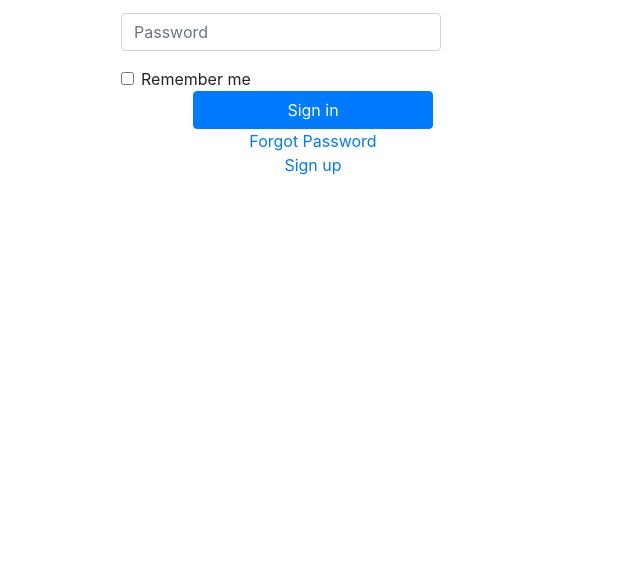
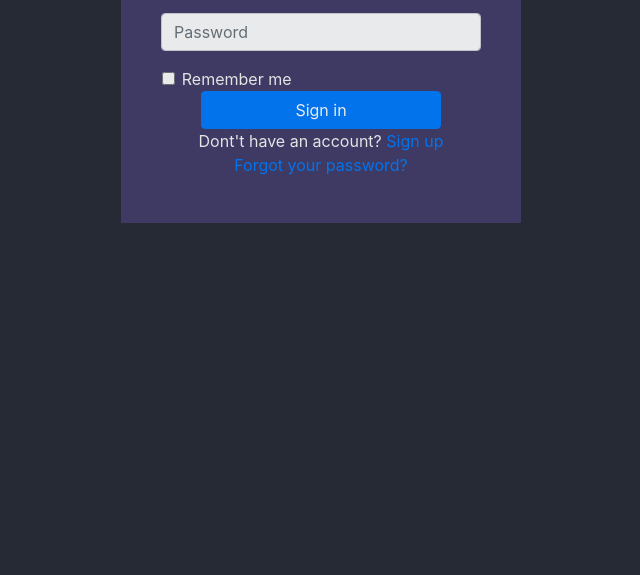
Before and after one commit to juliocr23/StockMarket, a plain HTML site: page index.html in a window 1280 px wide. Shown: the part 225-800 px from the top of the page, without its empty margins (327-967 px from the left). Drawn offline with nearby package versions, Linux system fonts and the light colour scheme.

Commit message:
Complete login layout

```diff
--- a/css/styles.css
+++ b/css/styles.css
@@ -1,23 +1,43 @@
+
+body {
+background-color:  #252a34;
+/* text-align: center; */
+}
 
 /*Login*/
 
-.loginForm{
+#login{
+  color: #f8f8f8;
+  width: 25rem;
+  height: 20rem;
   text-align: center;
+
   margin-left: 35%;
   margin-right: 35%;
   margin-top: 10%;
+  background-color: #413c69;
+  opacity: 0.9;
 }
 
-.form-check{
-  text-align:left;
+/* .form-group{
+text-align: center;
+display: inline-block;
+} */
+
+.form-group {
+  display: inline-block;
+}
+.form-check {
+text-align: left;
+padding-left: 3.8rem;
 }
 
-#inputEmail{
+
+
+
+
+#inputEmail,#inputPassword{
   width: 20rem;
-}
-
-#inputPassword {
-width: 20rem;
 }
 
 .signInBtn {
--- a/index.html
+++ b/index.html
@@ -43,8 +43,11 @@
           <label class="form-check-label" for="check">Remember me</label>
         </div>
         <button type="submit" class="btn btn-primary signInBtn">Sign in</button><br>
-        <a href="#">Forgot Password</a><br>
-        <a href="#">Sign up</a>
+        <p>
+           Dont't have an account? <a href="#">Sign up</a> <br>
+           <a href="#">Forgot your password?</a>
+        </p>
+
       </form>
     </div>
 
```
